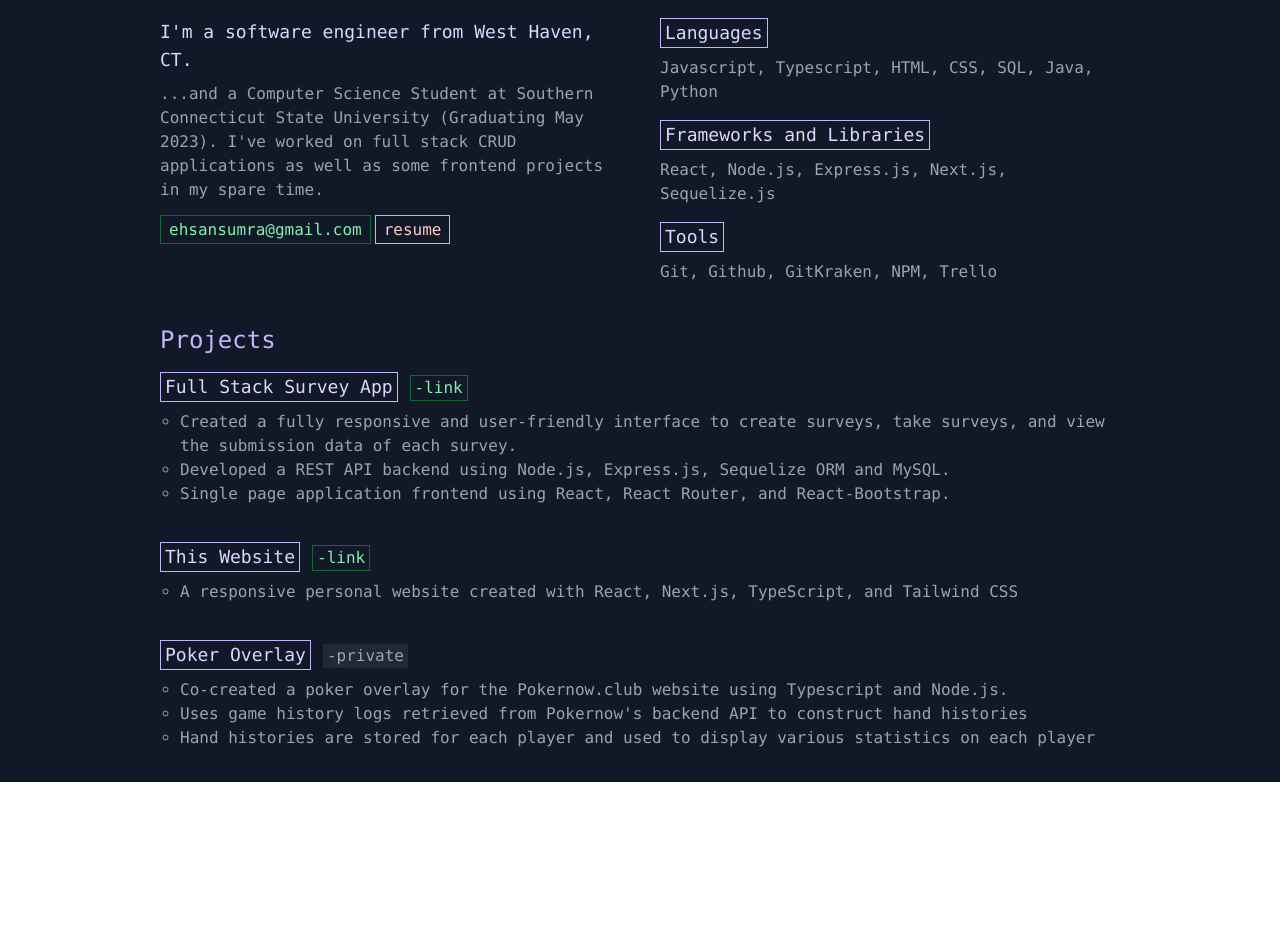
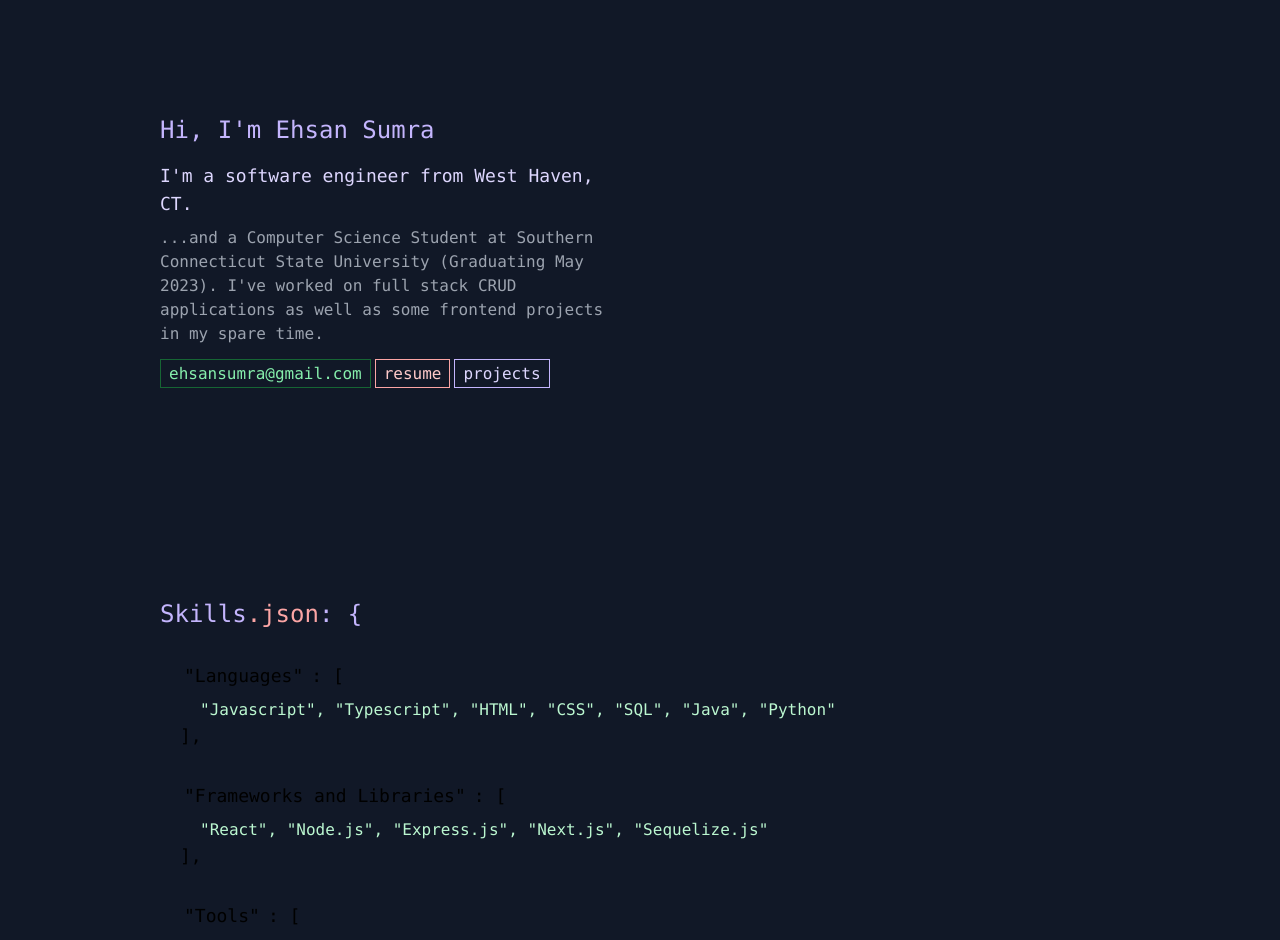
Before and after one commit to ehsansumra/personalWebsite, a Next.js app: page / in a window 1280 px wide. Shown: the part 110-1050 px from the top of the page. Before the commit the page ends 892 px from the top, so only its background shows below. Built offline with nearby package versions, Linux system fonts and the light colour scheme.

Commit message:
layout overhaul, json-esque styling

```diff
--- /dev/null
+++ b/components/headerarray.tsx
@@ -0,0 +1,30 @@
+import { FC } from "react";
+
+interface Props {
+    children: React.ReactNode;
+    title: string;
+    style?: React.CSSProperties;
+}
+
+const HeaderArray: FC<Props> = ({ children, title, style }) => {
+    return (
+        <>
+            <div className="flex justify-start items-center mt-4">
+                <h2 style={style} className="mt-4 text-lg  inline-block text-orange border-violet-300 px-1">
+                    "{title}"
+                </h2>
+
+                <div className="mt-4 ml-1 text-lg ">{": ["}</div>
+
+            </div>
+            <p className="mt-2  ml-5 w-full  text-green-200">
+                {children}
+            </p>
+            <div className="text-lg">{"],"}</div>
+        </>
+
+
+    )
+}
+
+export default HeaderArray;
--- /dev/null
+++ b/components/jsonheader.tsx
@@ -0,0 +1,38 @@
+import { FC } from "react";
+
+interface Props {
+    children: React.ReactNode;
+    title: string;
+    style?: React.CSSProperties;
+    margin?: boolean,
+    firstHeader?:boolean,
+}
+
+const JsonHeader: FC<Props> = ({ children, title, style,margin, firstHeader }) => {
+    let marginStyle = " mt-48"
+    if (margin) marginStyle = " mt-48";
+    if (firstHeader) marginStyle = " mt-36"
+    let defaultStyle = "text-2xl text-violet-300";
+    return (
+
+        <section className={marginStyle}>
+
+            <div className="flex justify-start items-center mt-4">
+                <h1 className={defaultStyle} style={style}>
+                    {title}<span className="text-red-300">.json</span>
+                </h1>
+
+                <div className={defaultStyle}>{": {"}</div>
+
+            </div>
+            <section className="ml-5">
+                {children}
+            </section>
+            <div className={defaultStyle + " mt-4"}>{"}"}</div>
+        </section>
+
+
+    )
+}
+
+export default JsonHeader;
--- a/components/linkbox.tsx
+++ b/components/linkbox.tsx
@@ -13,7 +13,9 @@ const LinkBox: FC<Props> = ({ children, href, style, narrowStyle}) => {
     if (narrowStyle) padding = " px-1 ml-3";
     return (
         <a className={defaultStyle + padding}
-            href={href} target="_blank" rel="noopener noreferrer" style={style}
+
+            href={href}
+            target="_blank" rel="noopener noreferrer" style={style}
         >
             {children}
         </a>
--- a/components/mainheader.tsx
+++ b/components/mainheader.tsx
@@ -8,9 +8,9 @@ interface Props {
 }
 
 const MainHeader: FC<Props> = ({ children, style, margin, firstHeader}) => {
-    let marginStyle = " lg:mt-0 mt-48"
-    if (margin) marginStyle = " lg:mt-10 mt-48";
-    if (firstHeader) marginStyle = " lg:mt-0 mt-36"
+    let marginStyle = " mt-48"
+    if (margin) marginStyle = " mt-20";
+    if (firstHeader) marginStyle = " mt-36"
     let defaultStyle = "text-2xl text-violet-300" + marginStyle;
 
     return (
--- a/components/transition.tsx
+++ b/components/transition.tsx
@@ -14,7 +14,7 @@ const Transition: FC<Props> = ({ children }) => {
             opacity: 0,
             y: 40,
             transition: {
-                duration: 0.75,
+                duration: 0.25,
             }
         },
 
--- a/pages/index.tsx
+++ b/pages/index.tsx
@@ -1,18 +1,14 @@
 import type { NextPage } from 'next'
 import Head from 'next/head'
 import HeaderBox from '../components/headerbox';
+import HeaderArray from '../components/headerarray';
 import LinkBox from '../components/linkbox';
 import MainHeader from '../components/mainheader';
-import { useRouter } from 'next/router';
-import { useEffect } from 'react';
+import JsonHeader from '../components/jsonheader';
+
 import Link from 'next/link';
 const Main: NextPage = () => {
-    const { pathname } = useRouter();
-    useEffect(() => {
-        // some browsers (like safari) may require a timeout to delay calling this
-        // function after a page has loaded; otherwise, it may not update the position
-        window.scrollTo(0, 0);
-      }, [pathname]);
+
     return (
         <>
 
@@ -22,7 +18,7 @@ const Main: NextPage = () => {
             <div className=" pattern w-full bg-gray-900 min-h-screen pt-12 flex flex-wrap justify-center">
                 <section className=" bg-gray-900  shadow-gray-900 flex flex-col min-h-full w-navWidth p-8 px-5 mt-30  md:mx-2">
 
-                <div className="flex justify-between flex-wrap w-full  ">
+
                     <div className="lg:w-boxWidth w-auto sm:mb-5">
                         <MainHeader firstHeader={true}>Hi, I&apos;m Ehsan Sumra</MainHeader>
                         <h2 className="mt-4 text-lg  inline-block text-violet-200  ">I&apos;m a software engineer from West Haven, CT.</h2>
@@ -34,32 +30,40 @@ const Main: NextPage = () => {
 
                         <LinkBox href="mailto:ehsansumra@gmail.com">ehsansumra@gmail.com</LinkBox>
 
-                        <Link   href="/resume">
+                        <Link href="/resume">
                             <a className="ml-1 text-red-200 border border-red-300 p-1 px-2 hover:bg-red-300 hover:text-red-800 hover:font-bold">
                                 resume
                             </a>
                         </Link>
+                        <Link href="/projects">
+                            <a className="ml-1 text-violet-200 border border-violet-300 p-1 px-2 hover:bg-violet-300 hover:text-violet-800 hover:font-bold">
+                                projects
+                            </a>
+                        </Link>
                     </div>
 
-                    <div className="lg:w-boxWidth w-auto  ">
-                        <MainHeader>Skills</MainHeader>
+                    <div className="w-auto mb-20 ">
+                        <JsonHeader title="Skills">
+                            <HeaderArray title="Languages">
+                                "Javascript", "Typescript", "HTML", "CSS", "SQL", "Java", "Python"
+                            </HeaderArray>
 
-                        <HeaderBox>Languages</HeaderBox>
-                        <p className="mt-2 w-full  text-gray-400">
-                            Javascript, Typescript, HTML, CSS, SQL, Java, Python
-                        </p>
+                            <HeaderArray title="Frameworks and Libraries">
+                                "React", "Node.js", "Express.js", "Next.js", "Sequelize.js"
+                            </HeaderArray>
 
-                        <HeaderBox>Frameworks and Libraries</HeaderBox>
-                        <p className="mt-2 w-full  text-gray-400">
-                            React, Node.js, Express.js, Next.js, Sequelize.js
-                        </p>
+                            <HeaderArray title="Tools">
+                                "Git", "Github", "GitKraken", "NPM", "Trello"
+                            </HeaderArray>
 
-                        <HeaderBox>Tools</HeaderBox>
-                        <p className="mt-2 text-gray-400">
-                            Git, Github, GitKraken, NPM, Trello
-                        </p>
-
-                    </div>
+                            <HeaderArray title="Projects">
+                                <Link href="/projects" scroll={false}>
+                                    <a className="hover:bg-green-300 hover:text-green-800 hover:font-bold text-green-300 border border-green-800 p-1">
+                                       "/projects-link"
+                                    </a>
+                                </Link>
+                            </HeaderArray>
+                        </JsonHeader>
 
                     </div>
 
@@ -67,39 +71,6 @@ const Main: NextPage = () => {
 
 
 
-                <MainHeader margin={true}>Projects</MainHeader>
-
-                <section className="flex justify-start items-baseline flex-wrap mb-2">
-                    <HeaderBox>Full Stack Survey App</HeaderBox>
-                    <LinkBox narrowStyle={true} href="https://github.com/ehsansumra/surveyProject">-link</LinkBox>
-                </section>
-
-                <ul className="pl-5 [&>*]:text-gray-400">
-                    <li className="list-item">Created a fully responsive and user-friendly interface to create surveys, take surveys, and view the submission data of each survey.</li>
-                    <li className="list-item">Developed a REST API backend using Node.js, Express.js, Sequelize ORM and MySQL.</li>
-                    <li className="list-item">Single page application frontend using React, React Router, and React-Bootstrap.</li>
-                </ul>
-
-                <section className="flex justify-start items-baseline flex-wrap mt-5 mb-2">
-                    <HeaderBox>This Website</HeaderBox>
-                    <LinkBox narrowStyle={true} href="https://github.com/ehsansumra/personalWebsite">-link</LinkBox>
-                </section>
-
-                <ul className="pl-5 [&>*]:text-gray-400">
-                    <li className="list-item">A responsive personal website created with React, Next.js, TypeScript, and Tailwind CSS</li>
-                </ul>
-
-
-                <section className="flex justify-start items-baseline flex-wrap mt-5 mb-2">
-                    <HeaderBox>Poker Overlay</HeaderBox>
-                    <p className="ml-3 text-gray-400 bg-gray-800 px-1">-private</p>
-                </section>
-
-                <ul className="pl-5 [&>*]:text-gray-400">
-                    <li className="list-item">Co-created a poker overlay for the Pokernow.club website using Typescript and Node.js.</li>
-                    <li className="list-item">Uses game history logs retrieved from Pokernow&apos;s backend API to construct hand histories</li>
-                    <li className="list-item">Hand histories are stored for each player and used to display various statistics on each player</li>
-                </ul>
 
 
 
--- /dev/null
+++ b/pages/projects.tsx
@@ -0,0 +1,49 @@
+import { NextPage } from "next"
+import MainHeader from "../components/mainheader";
+import HeaderBox from "../components/headerbox";
+import LinkBox from "../components/linkbox";
+const Projects: NextPage = () => {
+
+    return (
+        <div className=" pattern w-full bg-gray-900 min-h-screen pt-12 flex flex-wrap justify-center">
+                <section className=" bg-gray-900  shadow-gray-900 flex flex-col min-h-full w-navWidth p-8 px-5 mt-30  md:mx-2">
+            <MainHeader margin={true}>Projects</MainHeader>
+
+            <section className="flex justify-start items-baseline flex-wrap mb-2">
+                <HeaderBox>Full Stack Survey App</HeaderBox>
+                <LinkBox narrowStyle={true} href="https://github.com/ehsansumra/surveyProject">-link</LinkBox>
+            </section>
+
+            <ul className="pl-5 [&>*]:text-gray-400">
+                <li className="list-item">Created a fully responsive and user-friendly interface to create surveys, take surveys, and view the submission data of each survey.</li>
+                <li className="list-item">Developed a REST API backend using Node.js, Express.js, Sequelize ORM and MySQL.</li>
+                <li className="list-item">Single page application frontend using React, React Router, and React-Bootstrap.</li>
+            </ul>
+
+            <section className="flex justify-start items-baseline flex-wrap mt-5 mb-2">
+                <HeaderBox>This Website</HeaderBox>
+                <LinkBox narrowStyle={true} href="https://github.com/ehsansumra/personalWebsite">-link</LinkBox>
+            </section>
+
+            <ul className="pl-5 [&>*]:text-gray-400">
+                <li className="list-item">A responsive personal website created with React, Next.js, TypeScript, and Tailwind CSS</li>
+            </ul>
+
+
+            <section className="flex justify-start items-baseline flex-wrap mt-5 mb-2">
+                <HeaderBox>Poker Overlay</HeaderBox>
+                <p className="ml-3 text-gray-400 bg-gray-800 px-1">-private</p>
+            </section>
+
+            <ul className="pl-5 [&>*]:text-gray-400">
+                <li className="list-item">Co-created a poker overlay for the Pokernow.club website using Typescript and Node.js.</li>
+                <li className="list-item">Uses game history logs retrieved from Pokernow&apos;s backend API to construct hand histories</li>
+                <li className="list-item">Hand histories are stored for each player and used to display various statistics on each player</li>
+            </ul>
+        </section>
+        </div>
+
+    )
+}
+
+export default Projects;
```
Also changed, not shown: pages/resume.tsx (+8 -0 lines). Lines whose indentation alone changed are shown as unchanged.
